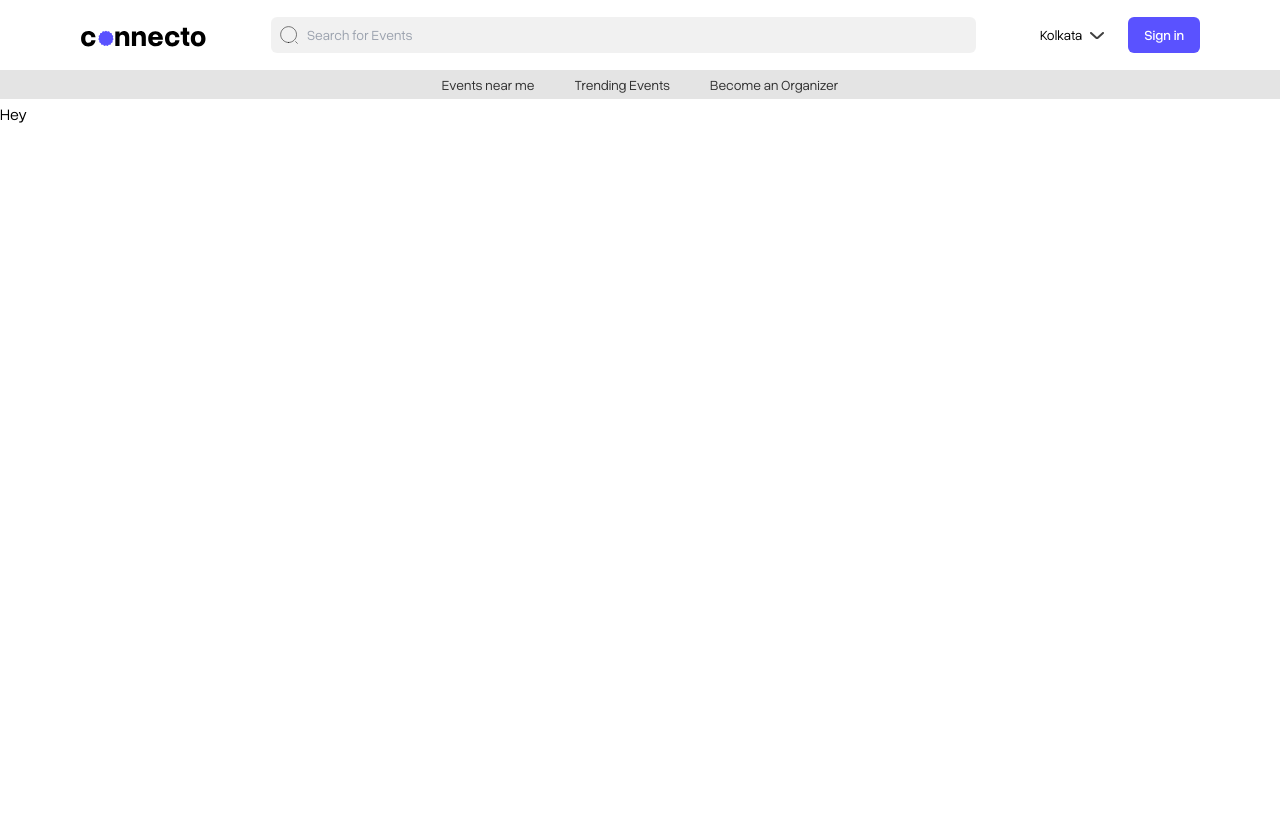
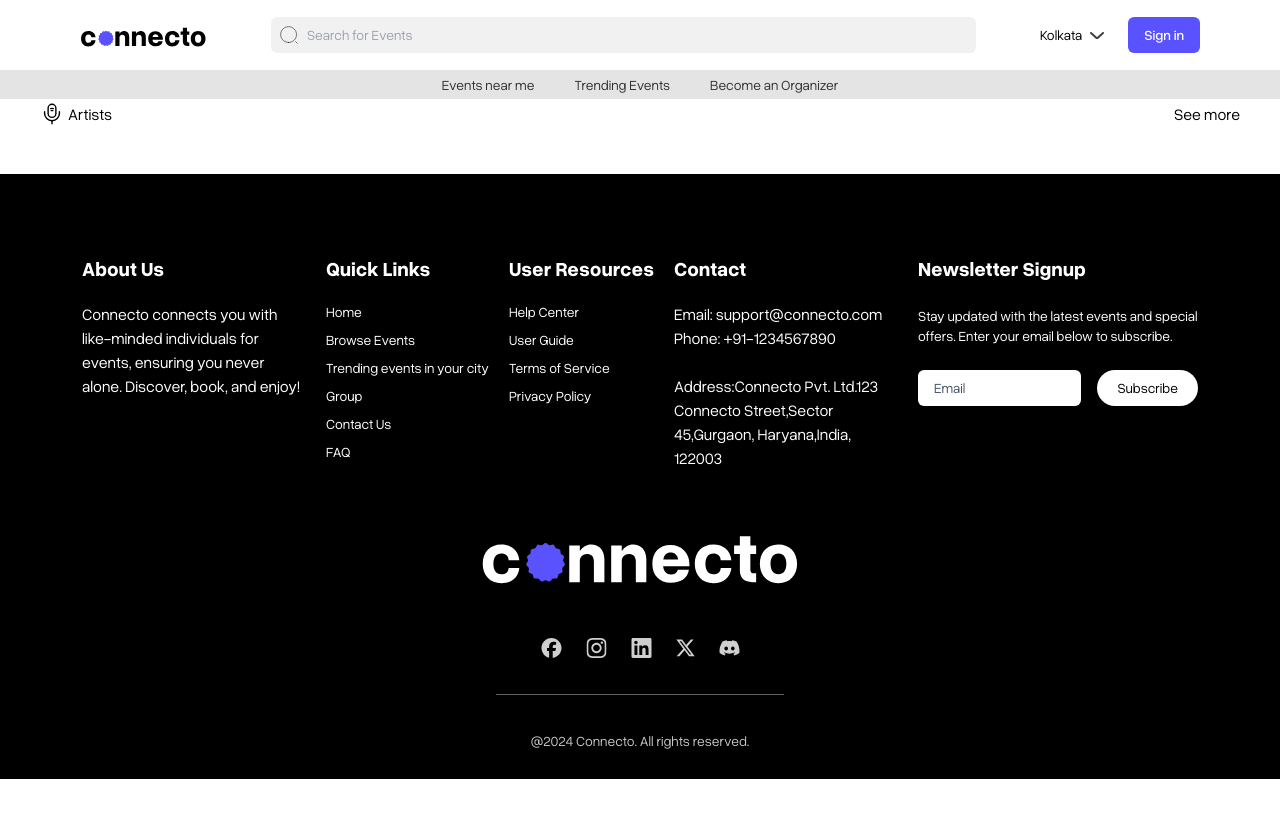
Before and after one commit to subham0269/connecto-nextjs, a Next.js app: page / in a window 1280 px wide. Shown: the top 818 px of the page. Built offline with nearby package versions, Linux system fonts and the light colour scheme.

Commit message:
Add Artist subsection heading

```diff
--- /dev/null
+++ b/app/Components/Base/HomeSubSection.tsx
@@ -0,0 +1,18 @@
+import { SubSectionHead } from "../../Interfaces/components/Home";
+import Image from "next/image";
+import Link from "next/link";
+import type { FC } from "react"
+
+const SubSectionHeading:FC<SubSectionHead> = ({url, imgURL, heading}) => {
+    return (
+        <div className="flex justify-between w-full">
+            <div className="flex space-x-1 items-center">
+                <Image className="size-6" width={10} height={10} src={imgURL} alt={`${heading}-logo`} loading="lazy" />
+                <h2>Artists</h2>
+            </div>
+            <Link className="hover:underline text-semibold" href={url}>See more</Link>
+        </div>
+    )
+}
+
+export default SubSectionHeading;
--- /dev/null
+++ b/app/Components/Home/ArtistContainer.tsx
@@ -0,0 +1,13 @@
+import type { FC } from "react"
+import SubSectionHeading from "../base/HomeSubSection";
+import mic from '@/public/Images/Home/mic.svg';
+
+const ArtistContainer:FC = () => {
+    return (
+        <div>
+            <SubSectionHeading url="/artists" imgURL={mic} heading="Artists" />
+        </div>
+    )
+}
+
+export default ArtistContainer;
--- a/app/Components/Nav.tsx
+++ b/app/Components/Nav.tsx
@@ -6,7 +6,7 @@ import logo from '@/public/Images/logo.svg'
 import searchIcon from '@/public/Images/search-icon.svg'
 import downArrow from '@/public/Images/down-arrow.svg';
 import Image from "next/image";
-import Button from "./Base/PrimaryBtn";
+import Button from "./base/PrimaryBtn";
 import Modal from "./Modal/Modal";
 import UserAuth from "./auth/UserAuth";
 import { usePathname } from "next/navigation";
--- /dev/null
+++ b/app/Interfaces/components/Global.ts
@@ -0,0 +1,5 @@
+import React from "react";
+
+export interface global {
+    children: React.ReactNode
+}
--- /dev/null
+++ b/app/Interfaces/components/Home.ts
@@ -0,0 +1,5 @@
+export interface SubSectionHead {
+    url: string;
+    imgURL: string;
+    heading: string;
+}
--- a/app/page.tsx
+++ b/app/page.tsx
@@ -1,13 +1,16 @@
 'use client'
+
+import GlobalStyles from "@/styles/GlobalStyles";
+import ArtistContainer from "./Components/Home/ArtistContainer";
 
 // import Navbar from "./Components/Nav";
 
 export default function Home() {
   return (
     <>
-      <div className="h-[200vh]">
-      <p>Hey</p>
-      </div>
+      <GlobalStyles>
+        <ArtistContainer />
+      </GlobalStyles>
     </>
   );
 }
--- /dev/null
+++ b/styles/GlobalStyles.tsx
@@ -0,0 +1,12 @@
+import { global } from "@/app/Interfaces/components/Global";
+import type { FC } from "react";
+
+const GlobalStyles:FC<global> = ({children}) => {
+    return (
+        <div className="max-w-[600px] px-10 space-y-12">
+            {children}
+        </div>
+    )
+}
+
+export default GlobalStyles;
```
Also changed, not shown: app/Components/Footer.tsx (+5 -5 lines), public/Images/Home/mic.svg (added).
